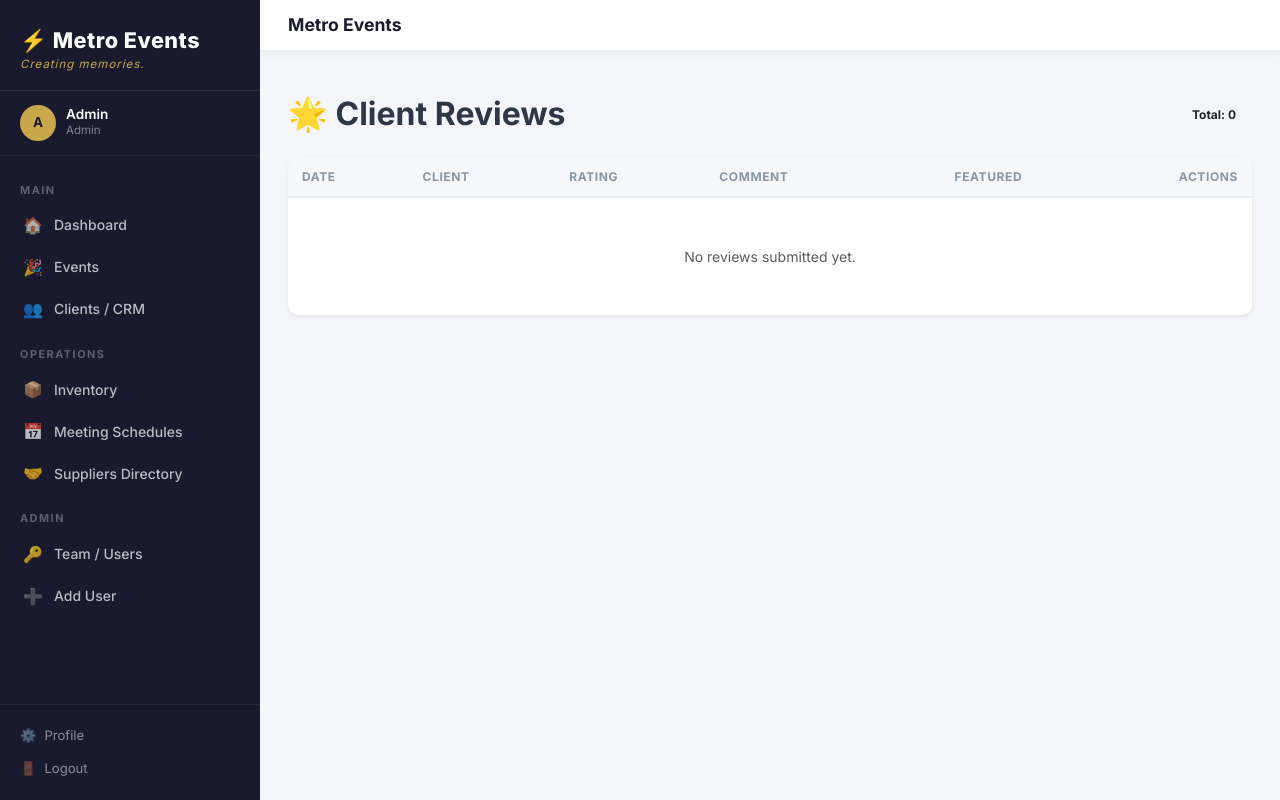
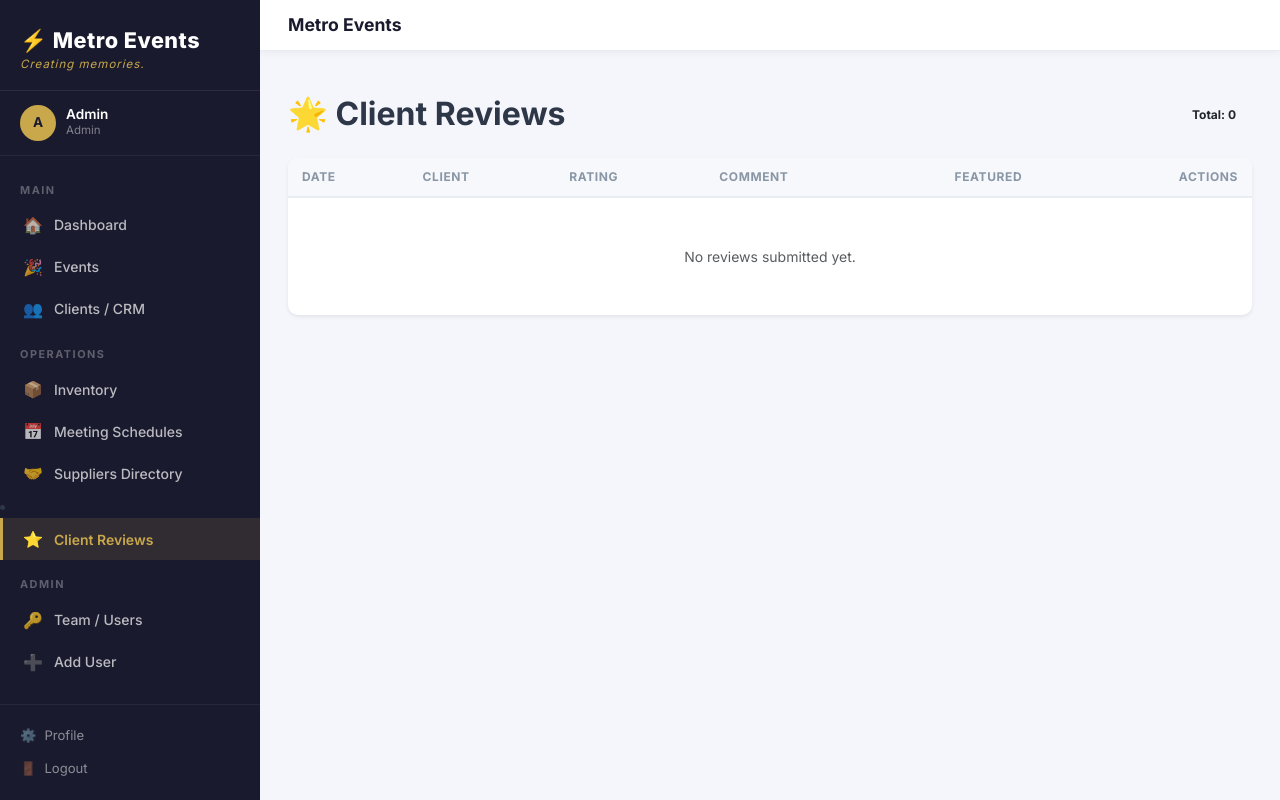
Before and after one commit to meisems/metroevents, a Flask app: page /reviews in a window 1280 px wide. Run offline with Flask 3, Linux system fonts and the light colour scheme; a user stored in the database is signed in.

Commit message:
Update base.html

```diff
--- a/templates/base.html
+++ b/templates/base.html
@@ -62,6 +62,13 @@
         <a href="{{ url_for('suppliers.list_suppliers') }}" class="{{ 'active' if request.blueprint == 'suppliers' }}">
           <span class="nav-icon">🤝</span> Suppliers Directory
         </a>
+      <li class="nav-item">
+  <a class="nav-link {{ 'active' if request.endpoint == 'dashboard.manage_reviews' }}"
+     href="{{ url_for('dashboard.manage_reviews') }}">
+    <span class="nav-icon">⭐</span>
+    <span class="nav-text">Client Reviews</span>
+  </a>
+</li>
 
         {% if current_user.is_admin %}
         <div class="me-nav-section">Admin</div>
```
